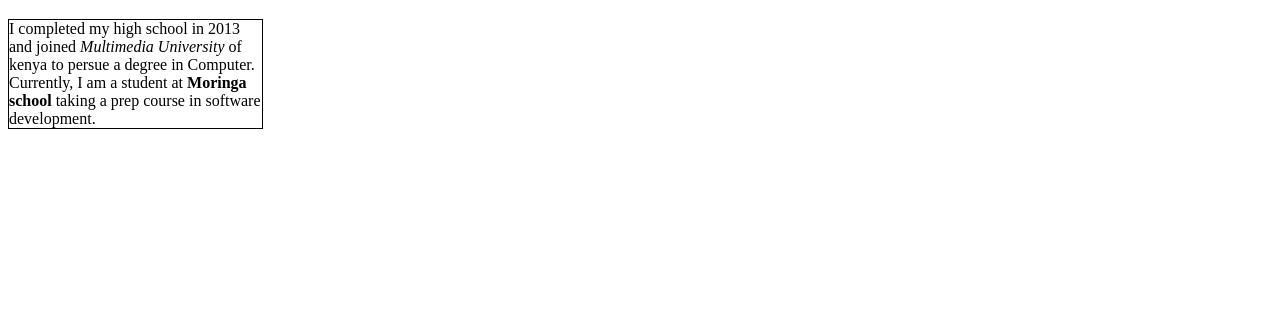
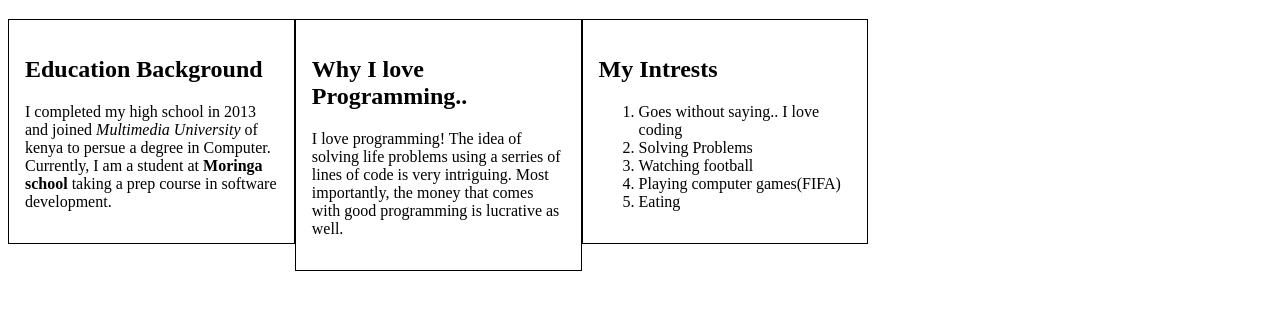
Before and after one commit to frank7841/Frank-Portfolio, a plain HTML site: page index.html in a window 1280 px wide. Shown: the part 438-748 px from the top of the page. Drawn offline with Linux system fonts and the light colour scheme.

Commit message:
Creating colums in the about section

```diff
--- a/Css/style.css
+++ b/Css/style.css
@@ -24,6 +24,8 @@ h1 {
 .about-me-column{
     border: 1px solid;
     width: 20%;
+    float: left;
+    padding: 1em;
 }
 .text-center{
     text-align: center;
--- a/index.html
+++ b/index.html
@@ -25,7 +25,26 @@
             <div class="text-center">
                 <h1>About Me</h1>
             </div>
-            <p class="about-me-column">I completed my high school in 2013 and joined <em>Multimedia University</em> of kenya to persue a degree in Computer. Currently, I am a student at <strong>Moringa school</strong> taking a prep course in software development. </p>
+            <div class="row">
+                <div class="about-me-column">
+                    <h2>Education Background</h2>
+                    <p>I completed my high school in 2013 and joined <em>Multimedia University</em> of kenya to persue a degree in Computer. Currently, I am a student at <strong>Moringa school</strong> taking a prep course in software development. </p>
+                </div>
+                <div class="about-me-column">
+                    <h2>Why I love Programming..</h2>
+                    <p>I love programming! The idea of solving life problems using a serries of lines of code is very intriguing. Most importantly, the money that comes with good programming is lucrative as well.</p>
+                </div>
+                <div class="about-me-column">
+                    <h2>My Intrests</h2>
+                    <ol>
+                        <li>Goes without saying.. I love coding</li>
+                        <li>Solving Problems</li>
+                        <li>Watching football</li>
+                        <li>Playing computer games(FIFA)</li>
+                        <li>Eating</li>
+                    </ol>
+                </div>
+            </div>
         </div>
     </body>
 </html>
```
